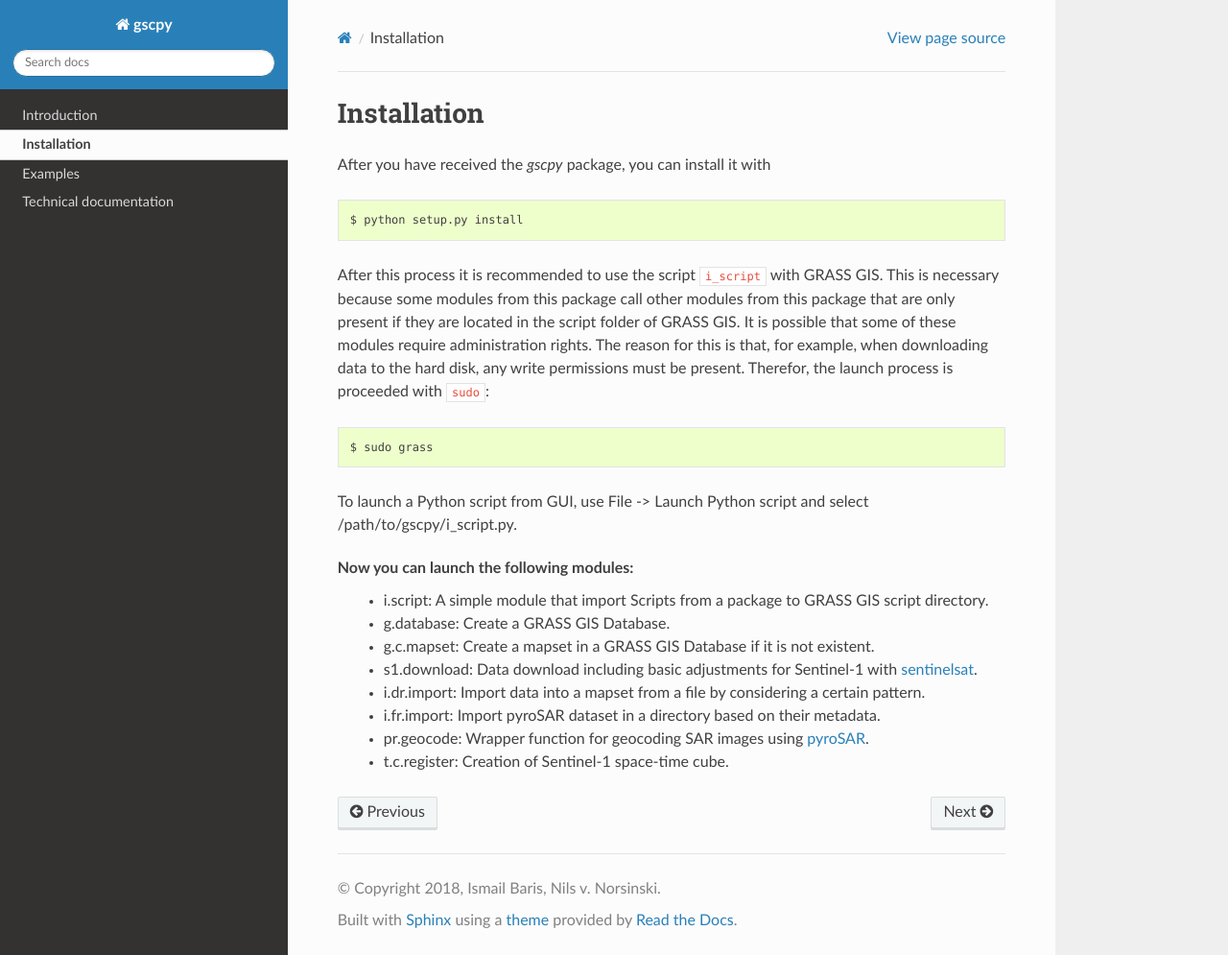
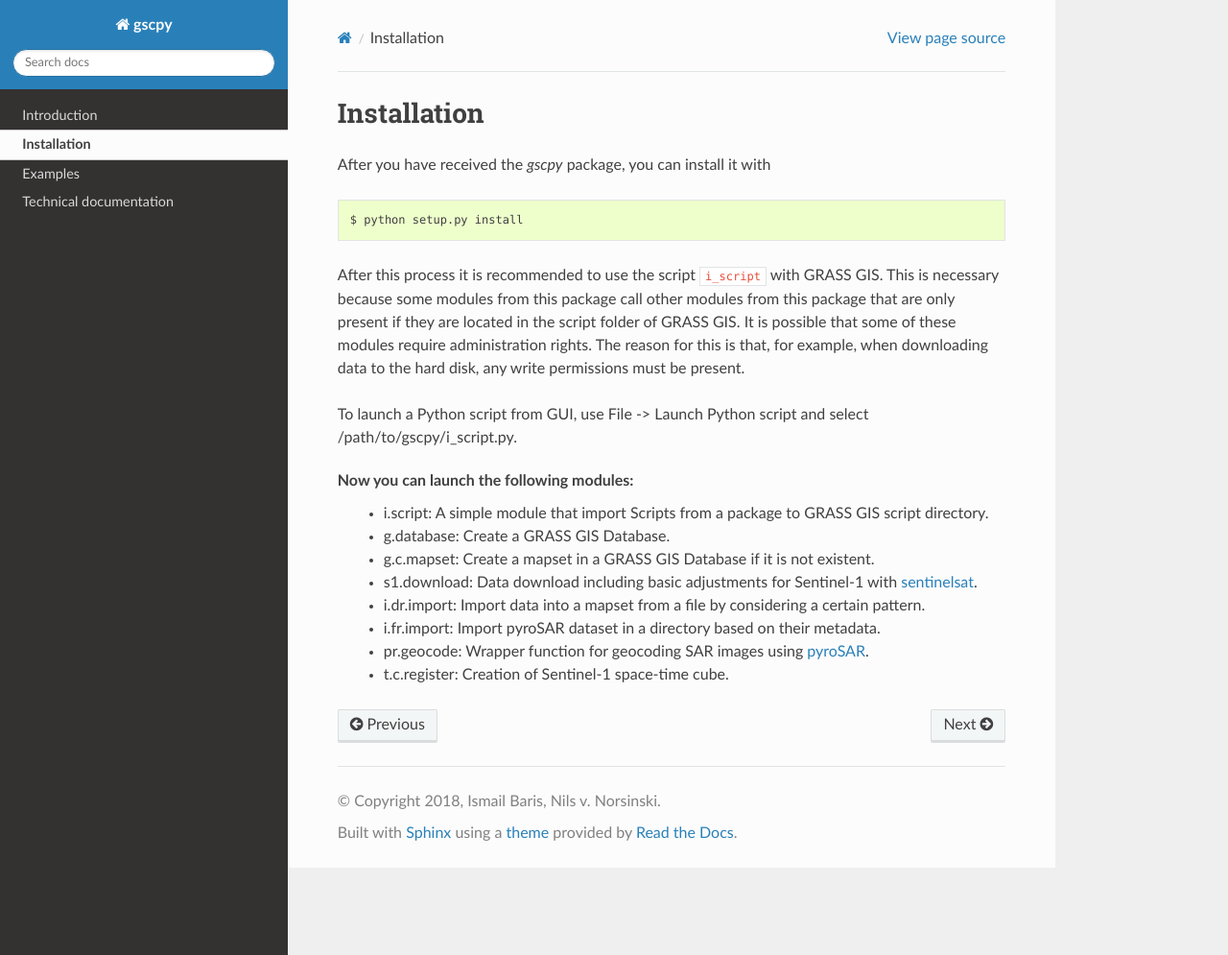
Before and after one commit to ibaris/gscpy, a Sphinx documentation site: the page built from docs/installation.rst, in a window 1280 px wide and 995 px high. Shown: the whole window at 96% size. Built offline with Sphinx 7.4.7 and the Read the Docs theme 2.0.0, drawn with Linux system fonts in a browser that asks for light colours.

Commit message:
docs(docs):

```diff
--- a/docs/example.rst
+++ b/docs/example.rst
@@ -34,3 +34,4 @@ Contents
    t_raster_mapcalc_example
    i_dr_input_example
    t_c_register_example
+   pchain
--- a/docs/installation.rst
+++ b/docs/installation.rst
@@ -7,9 +7,7 @@ After you have received the `gscpy` package, you can install it with
 After this process it is recommended to use the script ``i_script`` with GRASS GIS. This is necessary because some
 modules from this package call other modules from this package that are only present if they are located in the
 script folder of GRASS GIS. It is possible that some of these modules require administration rights. The reason for
-this is that, for example, when downloading data to the hard disk, any write permissions must be present. Therefor,
-the launch process is proceeded with ``sudo``::
-    $ sudo grass
+this is that, for example, when downloading data to the hard disk, any write permissions must be present.
 
 To launch a Python script from GUI, use File -> Launch Python script and select /path/to/gscpy/i_script.py.
 
```
Also changed, not shown: docs/pchain.rst (added, +12 -0 lines), docs/_static/p_chain.png (added).
